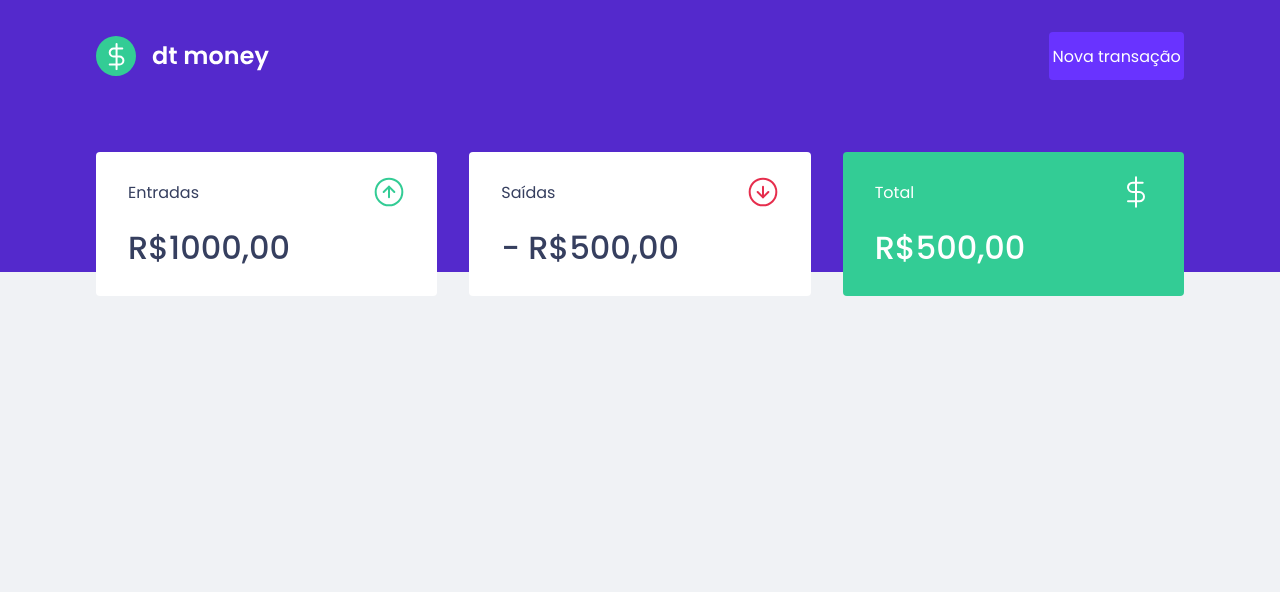
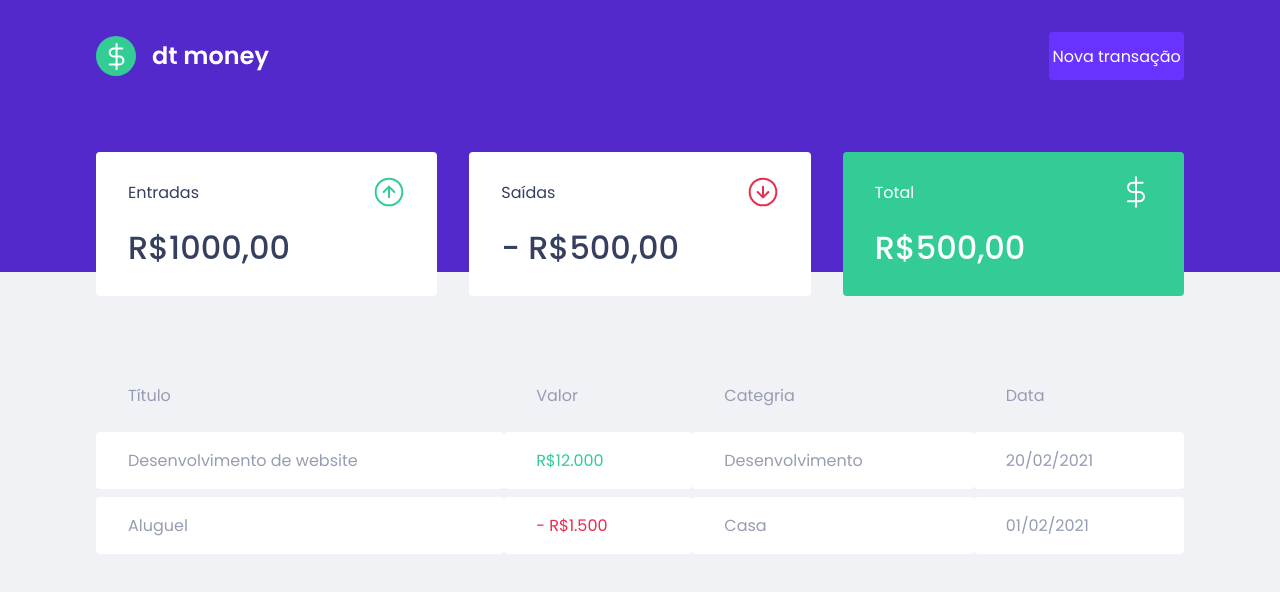
Before and after one commit to David-TM12/djmoney, a React (Create React App) app: page / in a window 1280 px wide. Shown: the top 592 px of the page. Built offline with nearby package versions, Linux system fonts and the light colour scheme.

Commit message:
Componente: TransactionsTable

```diff
--- a/src/components/Dashboard/index.tsx
+++ b/src/components/Dashboard/index.tsx
@@ -1,4 +1,5 @@
 import { Summary } from "../Summary";
+import { TransactionsTable } from "../TransactionsTable/inde";
 
 import { Container } from "./styles";
 
@@ -6,6 +7,7 @@
   return (
     <Container>
       <Summary />
+      <TransactionsTable />
     </Container>
   );
 }
--- /dev/null
+++ b/src/components/TransactionsTable/inde.tsx
@@ -0,0 +1,35 @@
+import { Container } from "./styles";
+
+export function TransactionsTable(){
+
+  return (
+    <Container>
+      <table>
+        <thead>
+          <tr>
+            <th>Título</th>
+            <th>Valor</th>
+            <th>Categria</th>
+            <th>Data</th>
+          </tr>
+        </thead>
+
+        <tbody>
+          <tr>
+            <td>Desenvolvimento de website</td>
+            <td className="deposit">R$12.000</td>
+            <td>Desenvolvimento</td>
+            <td>20/02/2021</td>
+          </tr>
+          <tr>
+            <td>Aluguel</td>
+            <td className="withdraw">- R$1.500</td>
+            <td>Casa</td>
+            <td>01/02/2021</td>
+          </tr>
+        </tbody>
+      </table>
+    </Container>
+
+  );
+}
--- /dev/null
+++ b/src/components/TransactionsTable/styles.ts
@@ -0,0 +1,38 @@
+import styled from "styled-components";
+
+export const Container = styled.div`
+  margin-top: 4rem;
+
+  table {
+    width: 100%;
+    border-spacing: 0 0.5rem;
+
+    th {
+      color: var(--text-body);
+      font-weight: 400;
+      padding: 1rem 2rem;
+      text-align: left;
+      line-height: 1.5rem;
+    }
+
+    td {
+      padding: 1rem 2rem;
+      border: 0;
+      background: var(--shape);
+      color: var(--text-body);
+      border-radius: 0.25rem;
+
+      &.first-child {
+      color: var(--text-title);
+      }
+
+      &.deposit {
+        color: var(--green);
+      }
+
+      &.withdraw {
+        color: var(--red);
+      }
+    }
+  }
+`;
```
